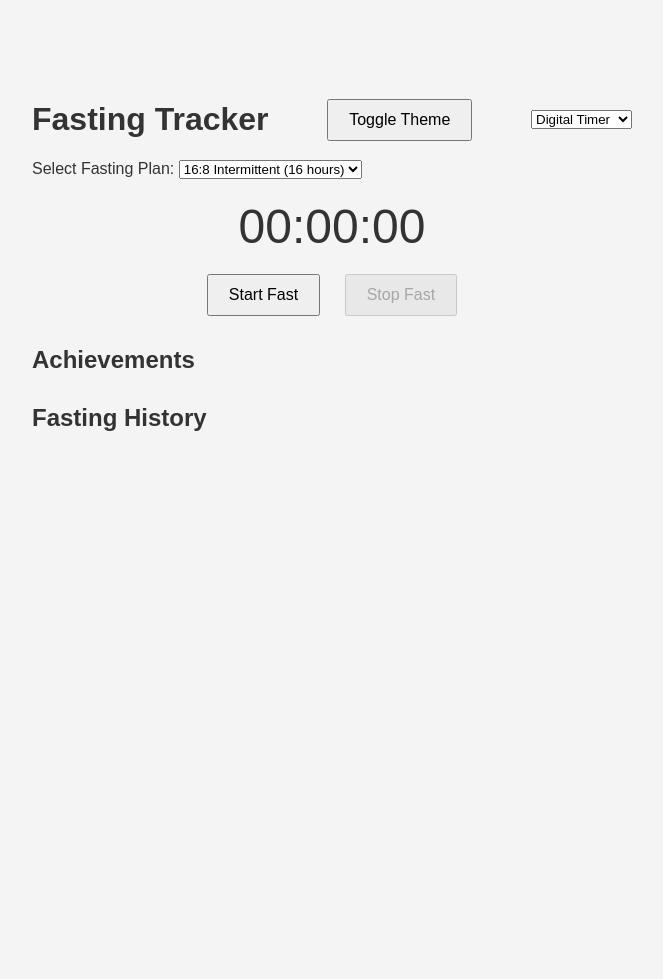
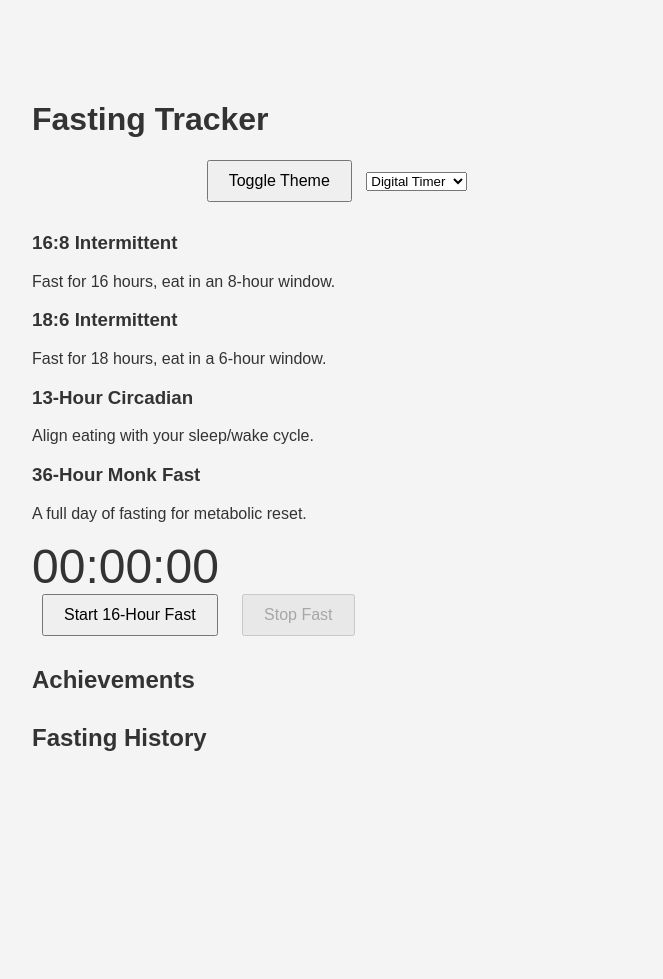
Before and after one commit to ulyweb/fastingapp, a plain HTML site: page index.html in a window 1280 px wide. Shown: the whole page, without its empty margins (308-971 px from the left). Before the commit the page ends 800 px from the top, so only its background shows below. Drawn offline with nearby package versions, Linux system fonts and the light colour scheme.

Commit message:
Update index.html

```diff
--- a/index.html
+++ b/index.html
@@ -11,44 +11,55 @@
 </head>
 <body>
   <div class="app">
-    <div class="header">
+    <header>
       <h1>Fasting Tracker</h1>
+      <div class="controls">
         <button id="theme-toggle">Toggle Theme</button>
         <select id="timer-type">
           <option value="digital">Digital Timer</option>
           <option value="analog">Analog Timer</option>
         </select>
       </div>
+    </header>
 
-    <div class="plan-selector">
-      <label for="plan">Select Fasting Plan:</label>
-      <select id="plan">
-        <option value="16">16:8 Intermittent (16 hours)</option>
-        <option value="18">18:6 Intermittent (18 hours)</option>
-        <option value="13">13-Hour Circadian</option>
-        <option value="36">36-Hour Monk Fast</option>
-      </select>
+    <section class="plans">
+      <div class="plan-card selected" data-hours="16">
+        <h3>16:8 Intermittent</h3>
+        <p>Fast for 16 hours, eat in an 8-hour window.</p>
       </div>
+      <div class="plan-card" data-hours="18">
+        <h3>18:6 Intermittent</h3>
+        <p>Fast for 18 hours, eat in a 6-hour window.</p>
+      </div>
+      <div class="plan-card" data-hours="13">
+        <h3>13-Hour Circadian</h3>
+        <p>Align eating with your sleep/wake cycle.</p>
+      </div>
+      <div class="plan-card" data-hours="36">
+        <h3>36-Hour Monk Fast</h3>
+        <p>A full day of fasting for metabolic reset.</p>
+      </div>
+    </section>
 
-    <div class="timer">
+    <section class="timer-section">
       <canvas id="analog-timer" width="200" height="200" style="display: none;"></canvas>
-      <span id="digital-timer">00:00:00</span>
-    </div>
+      <div id="digital-timer">00:00:00</div>
+    </section>
 
-    <div class="controls">
-      <button id="start-btn">Start Fast</button>
+    <section class="action-buttons">
+      <button id="start-btn">Start 16-Hour Fast</button>
       <button id="stop-btn" disabled>Stop Fast</button>
-    </div>
+    </section>
 
-    <div class="achievements">
+    <section class="achievements">
       <h2>Achievements</h2>
       <ul id="achievements-list"></ul>
-    </div>
+    </section>
 
-    <div class="history">
+    <section class="history">
       <h2>Fasting History</h2>
       <canvas id="history-chart" width="400" height="200"></canvas>
-    </div>
+    </section>
   </div>
 
   <script src="script.js"></script>
```
Lines whose indentation alone changed are shown as unchanged.
